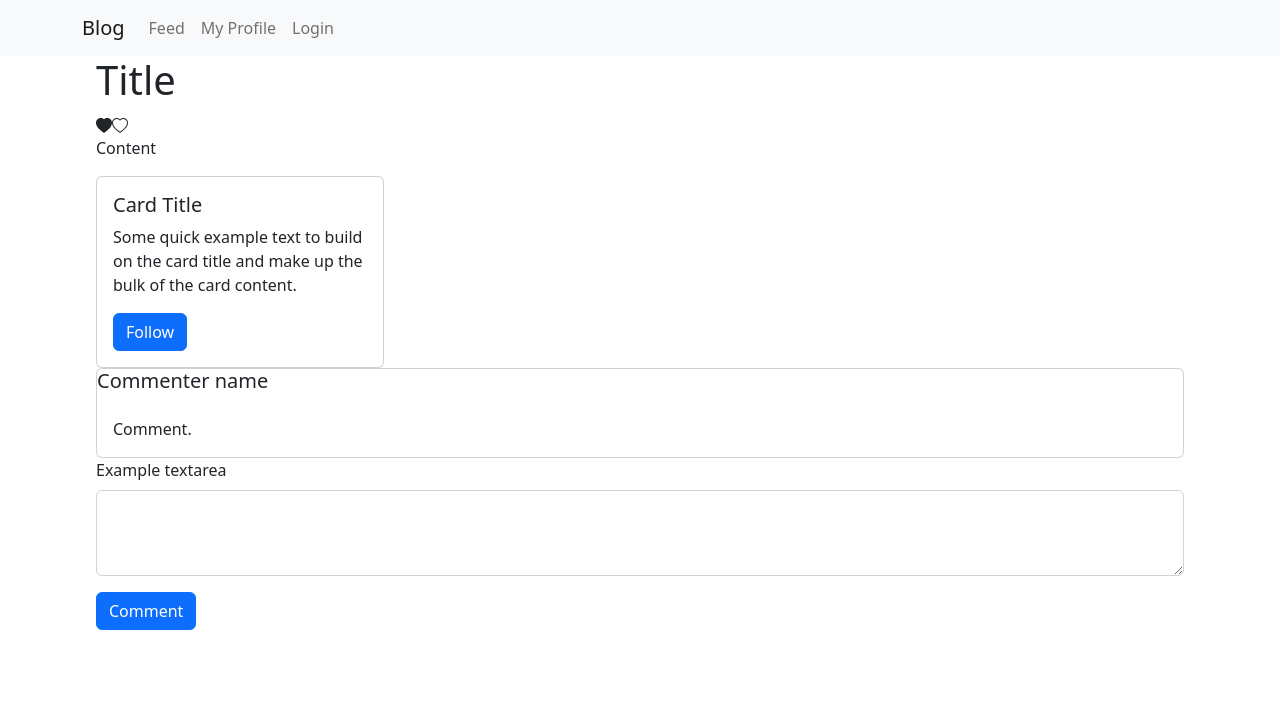
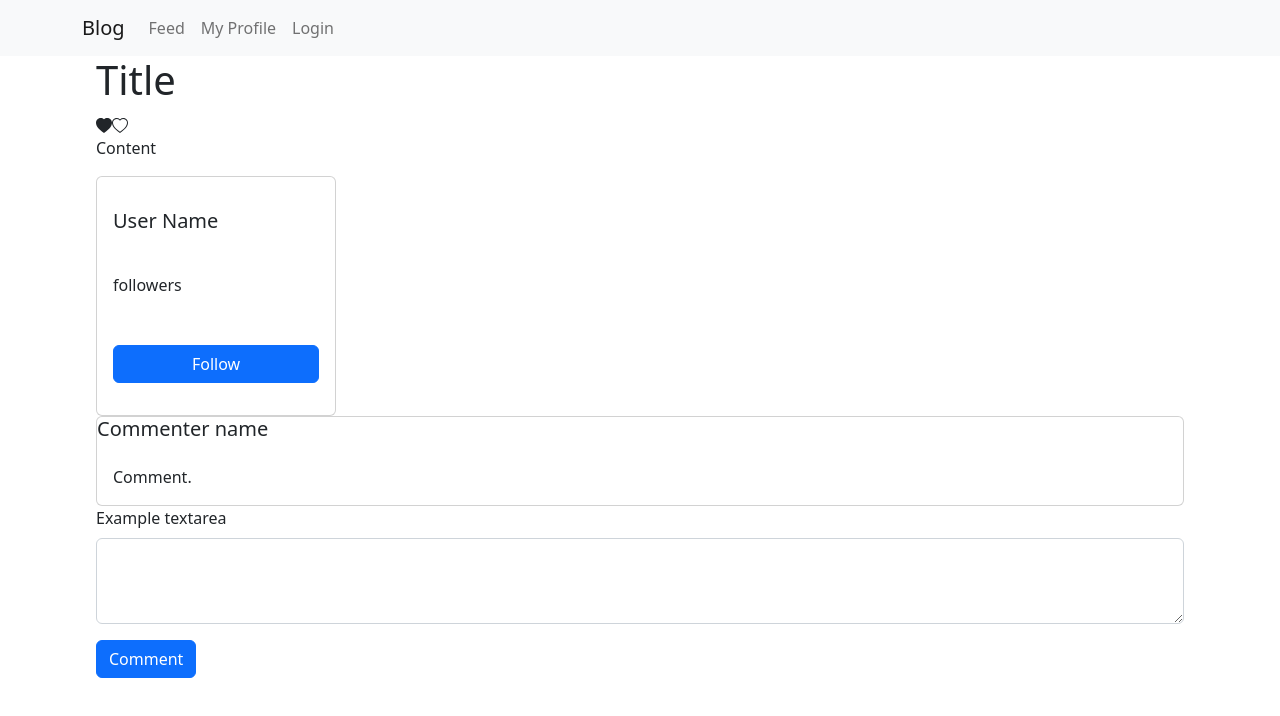
Before and after one commit to LamiSaadat/blog-client, a React (Create React App) app: page /blogPost in a window 1280 px wide. Shown: the top 716 px of the page. Built offline with nearby package versions, Linux system fonts and the light colour scheme.

Commit message:
Added styles to author card

```diff
--- a/src/components/AuthorCard/AuthorCard.jsx
+++ b/src/components/AuthorCard/AuthorCard.jsx
@@ -1,16 +1,14 @@
 import React from "react";
+import "./AuthorCard.scss";
 import Card from "react-bootstrap/Card";
 import FollowButton from "../FollowButton/FollowButton";
 
 function AuthorCard() {
   return (
-    <Card style={{ width: "18rem" }}>
-      <Card.Body>
-        <Card.Title>Card Title</Card.Title>
-        <Card.Text>
-          Some quick example text to build on the card title and make up the
-          bulk of the card content.
-        </Card.Text>
+    <Card className="author-card">
+      <Card.Body className="author-card__body">
+        <Card.Title className="author-card__username">User Name</Card.Title>
+        <Card.Text className="author-card__followers">followers</Card.Text>
         <FollowButton />
       </Card.Body>
     </Card>
--- /dev/null
+++ b/src/components/AuthorCard/AuthorCard.scss
@@ -0,0 +1,10 @@
+.author-card {
+  width: 15rem;
+  height: 15rem;
+
+  &__body {
+    display: flex;
+    flex-direction: column;
+    justify-content: space-around;
+  }
+}
```
